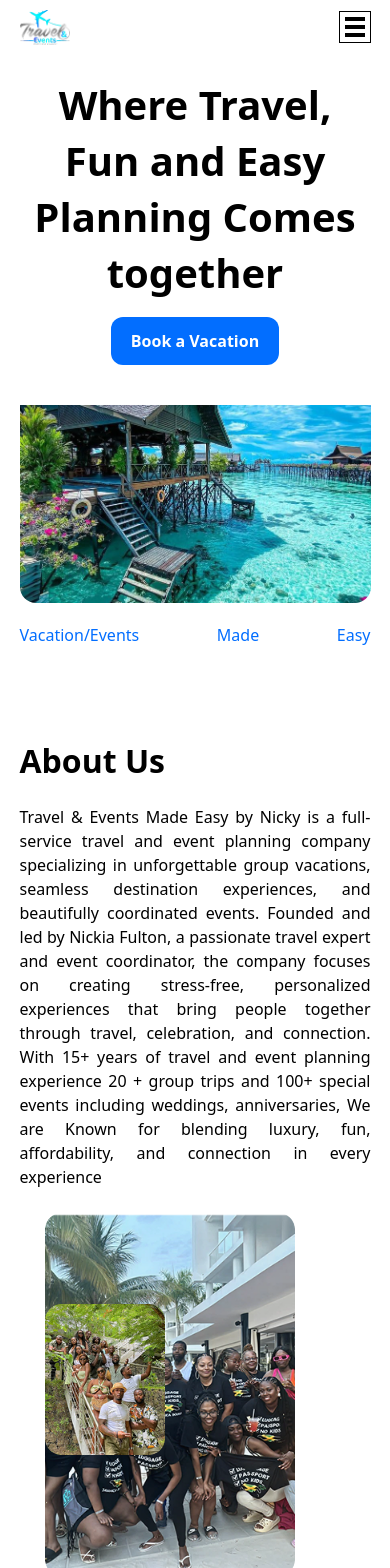
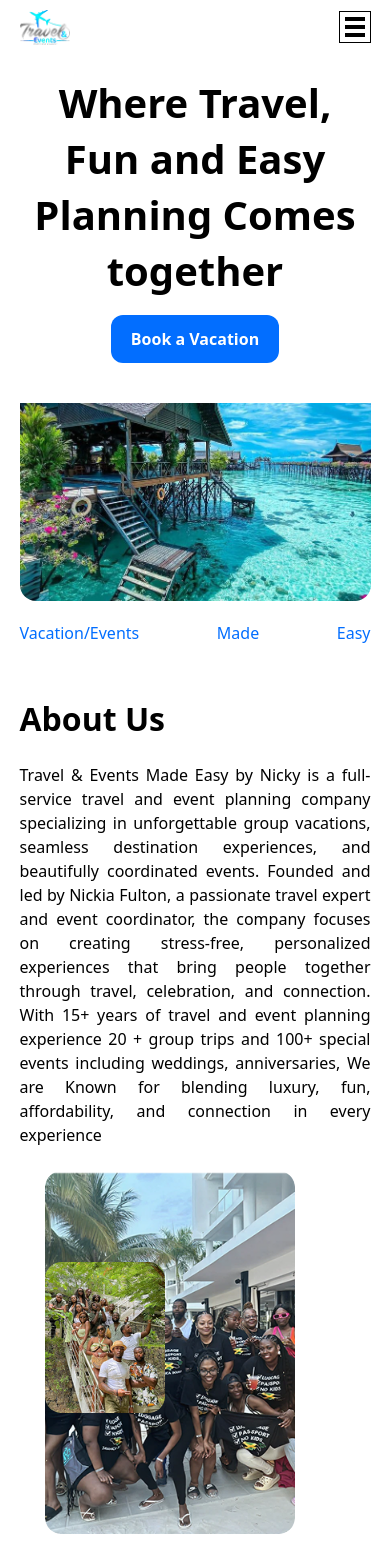
Before and after one commit to TheEldaps/Travel-Events, a Next.js app: page / in a window 390 px wide. Shown: the top 1568 px of the page. Built offline with nearby package versions, Linux system fonts and the light colour scheme.

Commit message:
Fix unnecessary top padding of about section

```diff
--- a/app/components/AboutSection.tsx
+++ b/app/components/AboutSection.tsx
@@ -5,7 +5,7 @@ import Items from '../components/Items'
 
 export default function AboutSection() {
   return (
-    <section id='who-we-are' className='md:flex px-[5%] sm:px-[10%] pt-10 gap-4 md:gap-5 lg:gap-10 mb-20 '>
+    <section id='who-we-are' className='md:flex px-[5%] sm:px-[10%] lg:pt-10 gap-4 md:gap-5 lg:gap-10 mb-20'>
       <section className='md:w-[70%]'>
         <h2 className='font-bold text-[2rem] lg:text-[60px] font-dmsans mb-5'>About Us</h2>
         <p className='mb-6 text-justify sm:text-[1.1rem] md:text-[1rem] lg:text-[1.25rem]'>Travel & Events Made Easy by Nicky is a full-service travel and event planning company specializing in unforgettable group vacations, seamless destination experiences, and beautifully coordinated events. Founded and led by Nickia Fulton, a passionate travel expert and event coordinator, the company focuses on creating stress-free, personalized experiences that bring people together through travel, celebration, and connection. With 15+ years of travel and event planning experience 20 + group trips and 100+ special events including weddings, anniversaries, We are Known for blending luxury, fun, affordability, and connection in every experience</p>
--- a/app/components/FooterSection.tsx
+++ b/app/components/FooterSection.tsx
@@ -11,7 +11,7 @@ export default function FooterSection() {
                 <div className='w-[30%] max-w-[200px]'>
                     <Link href='#home'>
                         <Image src={Logo} width='300' height='300' alt='Website logo' className='w-full h-auto' />
-                        <p className='text-[0.5rem] text-center '>Where travel, fun and easy planning comes together</p>
+                        <p className='text-[0.5rem] lg:text-[0.7rem] md:text-[0.6rem] text-center '>Where travel, fun and easy planning comes together</p>
                     </Link>
                 </div>
                 <div className='text-[0.8rem]'>
--- a/app/components/Nav.tsx
+++ b/app/components/Nav.tsx
@@ -14,7 +14,7 @@ export default function Nav() {
   }
 
   return (
-    <header className={`px-[5%] sm:px-[10%] py-0.5 w-full bg-white pt-2.5 z-1 sticky top-0 `}>
+    <header className={`px-[5%] sm:px-[10%] py-0.2 w-full bg-white pt-2.5 z-1 sticky top-0 `}>
       <nav className="flex justify-between items-center  mb-2.5">
         <Image
           src={Logo}
--- a/app/components/RequestQuoteSection.tsx
+++ b/app/components/RequestQuoteSection.tsx
@@ -32,7 +32,7 @@ export default function RequestQuoteSection() {
                     <div className='mb-5'>
                         <label htmlFor="" className='font-semibold font-dmsans text-[0.8rem]' >Additional Information</label>
 
-                        <textarea name="" id="" rows={5} placeholder='Type your message ' className='px-2 py-1 w-full bg-[#F6F6F6] text-[0.8rem]'></textarea>
+                        <textarea name="" id="" rows={5} placeholder='Type your message ' className='px-2 py-1 w-full bg-[#F6F6F6] text-[0.8rem] focus:outline-0'></textarea>
                     </div>
                     <p className='text-[0.8rem] mb-2'>You may receive marketting and promotional materials. Contact the merchant for their privacy practices.</p>
 
```
